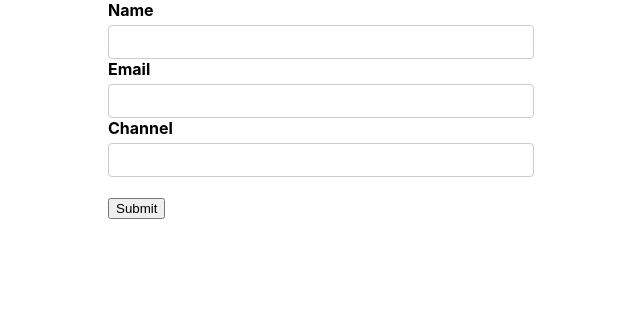
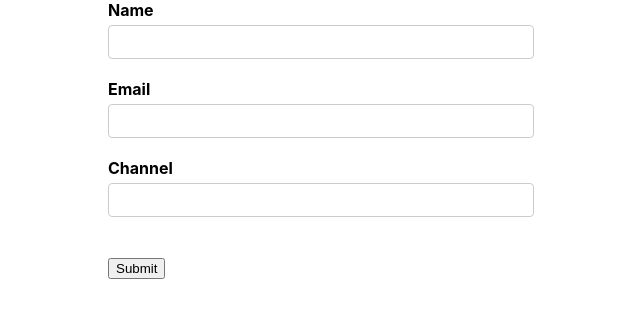
Before and after one commit to shafeenashaikh/React-Formik, a React (Create React App) app: page / in a window 1280 px wide. Shown: the top 318 px of the page, without its empty margins (319-959 px from the left). Built offline with nearby package versions, Linux system fonts and the light colour scheme.

Commit message:
form validation with formik

```diff
--- a/src/Components/YoutubForm.js
+++ b/src/Components/YoutubForm.js
@@ -36,10 +36,11 @@ function YoutubForm() {
         validate,
     })
 
-    // console.log('Formik Values', formik.values)
+    console.log('Formik errors', formik.errors)
     return (
-        <div>
+        <div >
         <form onSubmit={formik.handleSubmit}>
+        <div className="form-control">
             <label htmlFor="name">Name</label>
             <input
                 type="text"
@@ -48,7 +49,10 @@ function YoutubForm() {
                 onChange={formik.handleChange}
                 value={formik.values.name}
             />
+            {formik.errors.name ? <div className="error"> {formik.errors.name} </div>: null}
+         </div>
 
+        <div className="form-control">
             <label htmlFor="email">Email</label>
             <input
                 type="text"
@@ -57,7 +61,10 @@ function YoutubForm() {
                 onChange={formik.handleChange}
                 value={formik.values.email}
             />
+            {formik.errors.email ? <div className="error"> {formik.errors.email} </div>: null}
+        </div>
 
+        <div className="form-control">
             <label htmlFor="channel">Channel</label>
             <input
                 type="text"
@@ -66,6 +73,8 @@ function YoutubForm() {
                 onChange={formik.handleChange}
                 value={formik.values.channel}
             />
+            {formik.errors.channel ? <div className="error"> {formik.errors.channel} </div>: null}
+        </div>
         <br/>
         <button type="submit">Submit</button>
         </form>
```
Lines whose indentation alone changed are shown as unchanged.
